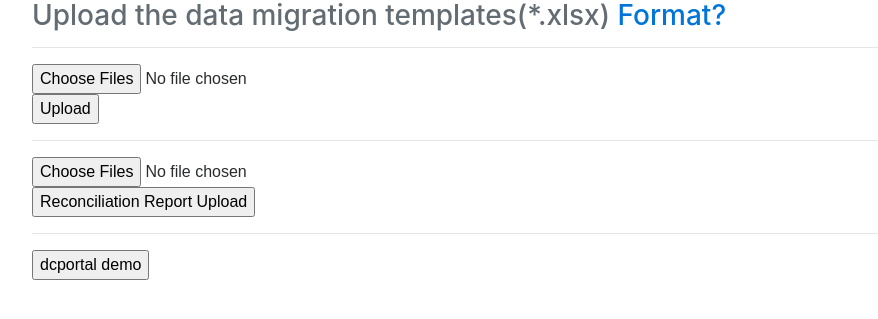
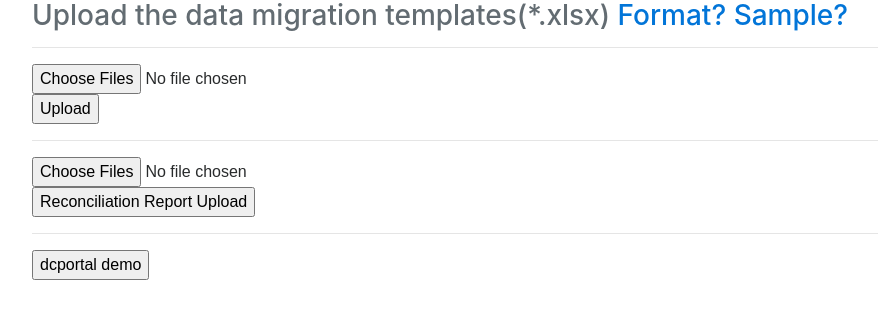
Before and after one commit to owenstudy/dctemplates, a Flask app: page / in a window 1280 px wide. Shown: the top 319 px of the page, without its empty margins (53-931 px from the left). Run offline with Flask 2, Linux system fonts and the light colour scheme; some libraries are stand-ins or nearby versions.

Commit message:
Add sample template file

```diff
--- a/app/templates/index.html
+++ b/app/templates/index.html
@@ -23,6 +23,8 @@
         E. 主键值唯一性校验
         F. 唯一键校验(一个表只支持一组组合唯一键校验，需要在Key列设置为字母U，所有标志为U的字段会自动生成
      ">Format?</a>
+     <a href={{url_for('.static',_external=True, filename='TemplateSample_Mapping_Party.xlsx')}} class="tooltip-test" data-toggle="tooltip" title="样例文档">Sample?</a>
+
     </h3>
 
    </div>
```
Also changed, not shown: 1 other file.
